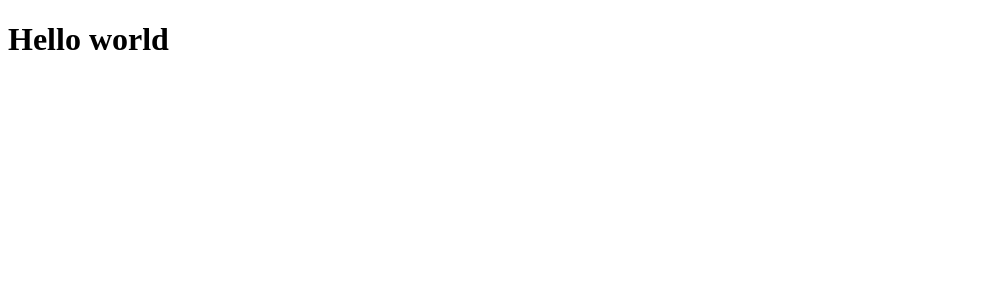
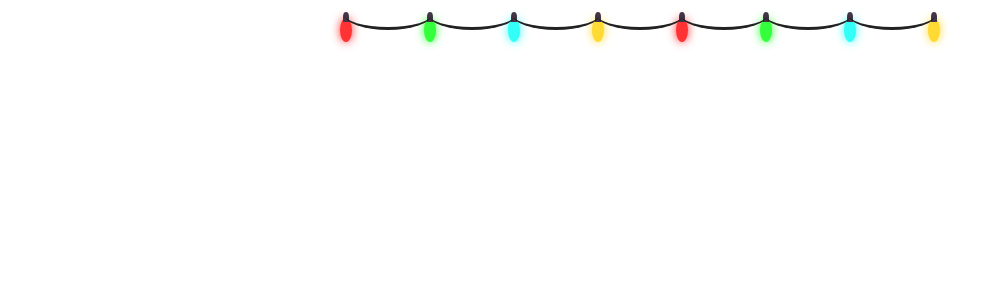
Before and after one commit to caiquearaujo/challenge-christmas-lights-vue, a Vue app: page / in a window 1280 px wide. Shown: the top 300 px of the page, without its empty margins (0-1002 px from the left). Built offline with nearby package versions, Linux system fonts and the light colour scheme; a web font is replaced by a local one.

Commit message:
TreeLight component

```diff
--- a/src/App.vue
+++ b/src/App.vue
@@ -1,14 +1,27 @@
 <template>
-	<h1>Hello world</h1>
+	<div class="tree">
+		<tree-light color="red" />
+		<tree-light color="green" />
+		<tree-light color="blue" />
+		<tree-light color="yellow" />
+		<tree-light color="red" />
+		<tree-light color="green" />
+		<tree-light color="blue" />
+		<tree-light color="yellow" />
+	</div>
 </template>
 
 <script lang="ts">
 import { defineComponent } from 'vue';
+import TreeLight from '@/components/TreeLight.vue';
 
 export default defineComponent({
 	name: 'App',
+
+	components: { TreeLight },
 });
 </script>
 
 <style lang="scss">
+@import '@/styles/components/tree.scss';
 </style>
--- /dev/null
+++ b/src/components/TreeLight.vue
@@ -0,0 +1,82 @@
+<template>
+	<div :class="['light', { 'is-off': !on }]">
+		<div class="circle" :style="getStyles"></div>
+	</div>
+</template>
+
+<script lang="ts">
+import { defineComponent, PropType } from '@vue/runtime-core';
+
+const availableColors = {
+	blue: { h: 178, s: 100, l: 60 },
+	green: { h: 122, s: 100, l: 60 },
+	red: { h: 0, s: 100, l: 60 },
+	yellow: { h: 49, s: 100, l: 60 },
+};
+
+export type TTreeLightColor = keyof typeof availableColors;
+
+export default defineComponent({
+	name: 'TreeLight',
+
+	data() {
+		return {
+			currentColor: availableColors[this.color],
+			fixedSize: ((i: number) => (i >= 0 && i <= 48 ? i : 24))(
+				this.size
+			),
+		};
+	},
+
+	props: {
+		color: {
+			type: String as PropType<TTreeLightColor>,
+			default: 'red',
+			validator: (i: TTreeLightColor) =>
+				Object.keys(availableColors).includes(i),
+		},
+
+		intensity: {
+			type: Number,
+			default: 1,
+		},
+
+		velocity: {
+			type: Number,
+			default: 1,
+		},
+
+		size: {
+			type: Number,
+			default: 24,
+			validator: (i: number) => i >= 0 && i <= 48,
+		},
+
+		on: {
+			type: Boolean,
+			default: true,
+		},
+	},
+
+	computed: {
+		getStyles() {
+			const styles: Record<string, any> = {};
+
+			styles.backgroundColor = `hsl(${this.currentColor.h}, ${
+				this.currentColor.s
+			}%, ${this.currentColor.l * 1}%)`;
+
+			styles.width = `${this.fixedSize / 2}px`;
+			styles.height = `${this.fixedSize}px`;
+
+			styles.boxShadow = `0px 0px 10px ${styles.backgroundColor}`;
+
+			return styles;
+		},
+	},
+});
+</script>
+
+<style lang="scss">
+@import '@/styles/components/tree-light.scss';
+</style>
--- /dev/null
+++ b/src/styles/components/tree-light.scss
@@ -0,0 +1,48 @@
+.tree .light {
+	display: flex;
+	margin: 18px;
+	position: relative;
+	width: 100%;
+	max-width: 48px;
+	justify-content: center;
+
+	&.is-off .circle {
+		background-color: rgba(#563260, 0.36) !important;
+		box-shadow: none !important;
+	}
+
+	.circle {
+		position: relative;
+		border-radius: 100%;
+
+		&::before {
+			position: absolute;
+			content: "";
+			width: 50%;
+			height: 40%;
+			top: -25%;
+			left: 50%;
+			transform: translateX(-50%);
+			border-radius: 100% 100% 0 0;
+			display: inline-block;
+			background-color: #443549;
+			z-index: 1;
+		}
+	}
+
+	&::after {
+		position: absolute;
+		content: "";
+		top: -20px;
+		left: 45%;
+		width: 185%;
+		height: 32px;
+		border-bottom: solid #222 3px;
+		border-radius: 50%;
+		z-index: 10;
+	}
+
+	&:last-child::after {
+		content: none;
+	}
+}
--- /dev/null
+++ b/src/styles/components/tree.scss
@@ -0,0 +1,5 @@
+.tree {
+	display: flex;
+	justify-content: center;
+	align-items: center;
+}
--- a/src/styles/core/colors.scss
+++ b/src/styles/core/colors.scss
@@ -1,6 +1,7 @@
 // Colors available
-$blue: #00fff6;
-$green: #19ff21;
-$red: #ff4646;
-$white: #fff;
-$black: #000;
+$blue: hsl(178, 100%, 50%);
+$green: hsl(122, 100%, 55%);
+$red: hsl(0, 100%, 64%);
+$yellow: hsl(49, 100%, 50%);
+$white: hsl(0, 0%, 100%);
+$black: hsl(0, 0%, 0%);
```
